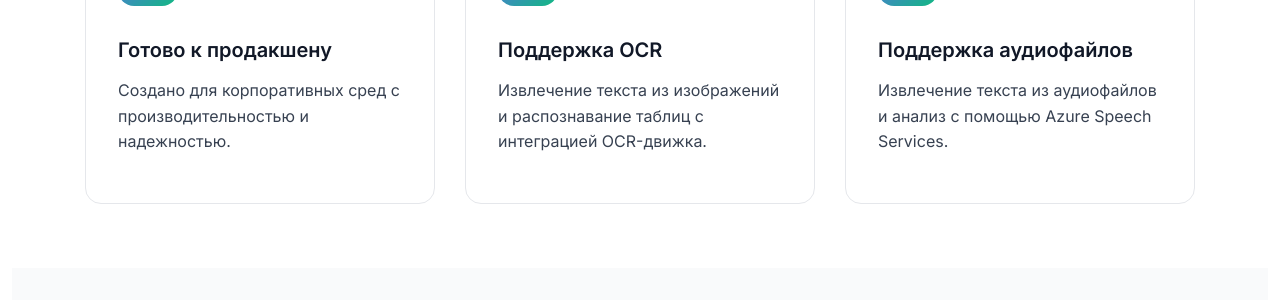
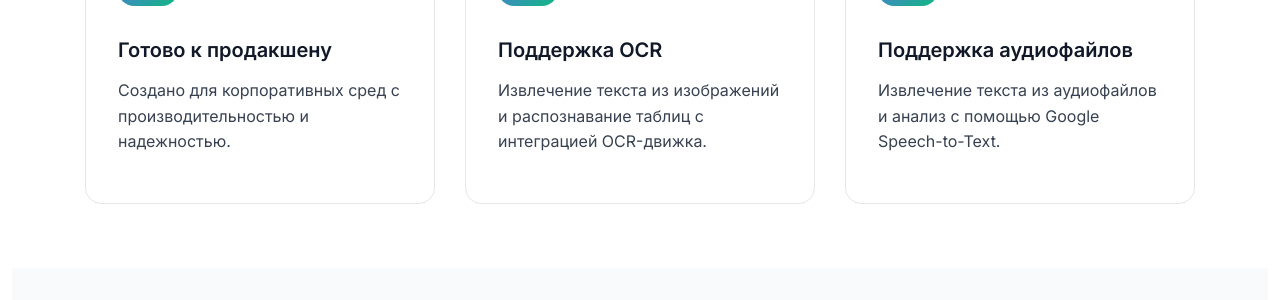
Before and after one commit to byerlikaya/SmartRAG, a Jekyll site: the page built from docs/ru/index.md, in a window 1280 px wide and 900 px high, scrolled down 1891 px. Shown: the part 180-480 px from the top of the window. Built offline with Jekyll 4.4.1, drawn with Linux system fonts in a browser that asks for light colours; nearby versions of some CDN libraries.

Commit message:
Remove Azure Speech Services references from documentation
- Update ServiceLogMessages.cs to reference Google Speech-to-Text instead of Azure
- Update Turkish documentation to use Google Speech-to-Text
- Update German documentation to use Google Speech-to-Text
- Update Russian documentation to use Google Speech-to-Text
- Remove Azure Speech Services references from release notes and changelog
- Ensure all documentation reflects current Google Speech-to-Text implementation

```diff
--- a/docs/ru/index.md
+++ b/docs/ru/index.md
@@ -173,7 +173,7 @@ var answer = await documentSearchService
                         <i class="fas fa-microphone"></i>
                     </div>
                     <h3>Поддержка аудиофайлов</h3>
-                    <p>Извлечение текста из аудиофайлов и анализ с помощью Azure Speech Services.</p>
+                    <p>Извлечение текста из аудиофайлов и анализ с помощью Google Speech-to-Text.</p>
                 </div>
             </div>
         </div>
```
Also changed, not shown: docs/de/index.md (+1 -1 lines), docs/tr/index.md (+1 -1 lines), CHANGELOG.md, 2 other files.
